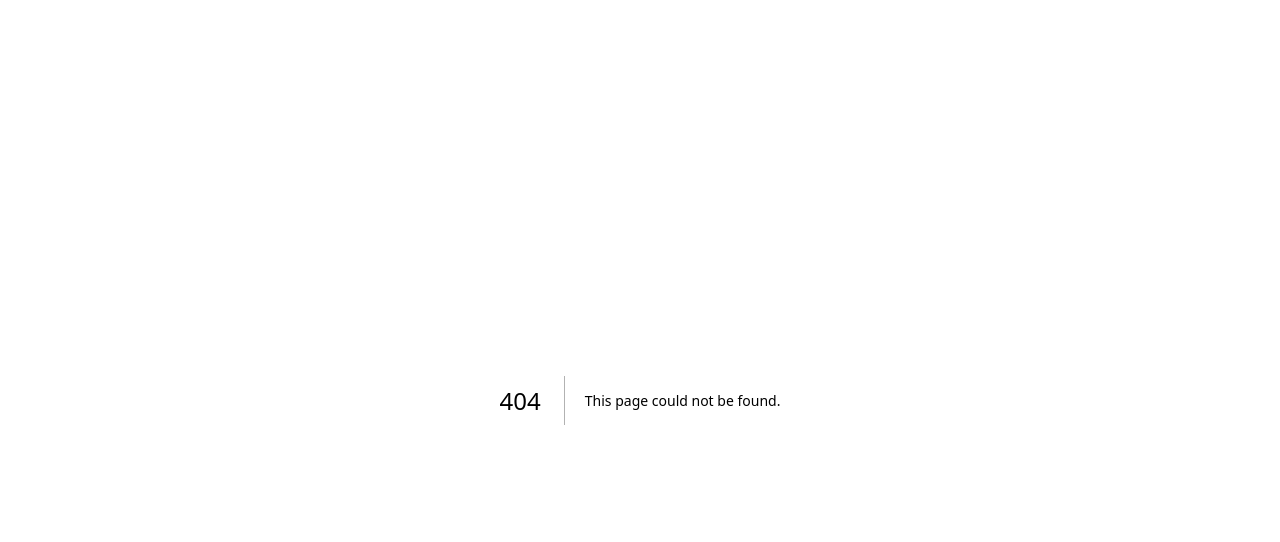
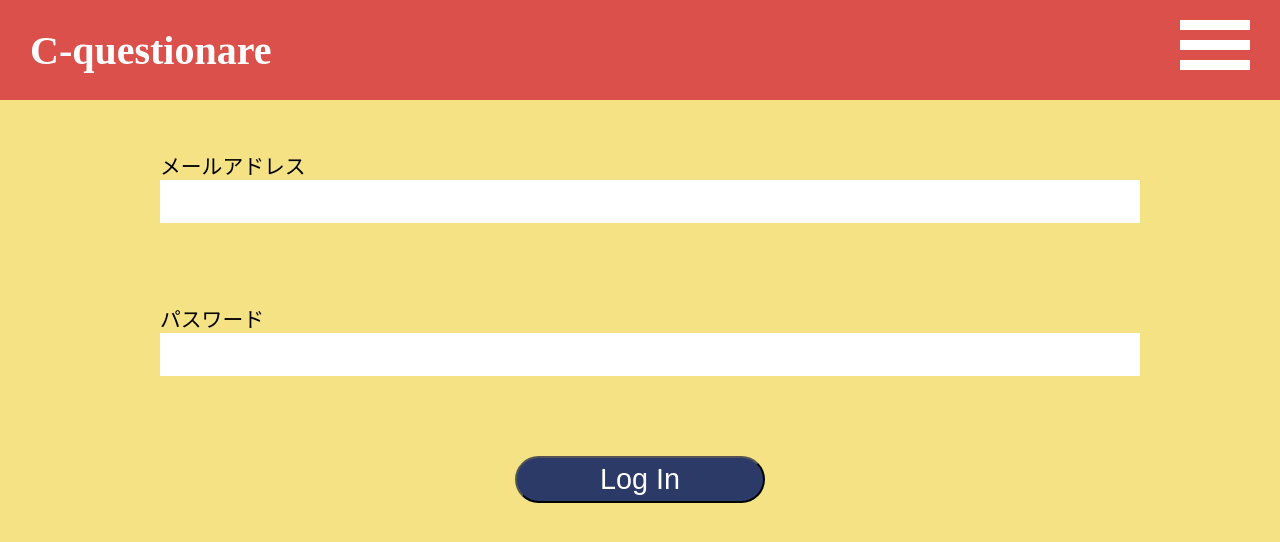
Before and after one commit to manasan-iTL/c-questionare-frontend, a Next.js app: page /account/signup in a window 1280 px wide. Before the commit this address had no page. Shown: the top 542 px of the page. Built offline with nearby package versions, Linux system fonts and the light colour scheme.

Commit message:
add サインアップページの追加

```diff
--- /dev/null
+++ b/src/pages/account/signup.js
@@ -0,0 +1,30 @@
+import Header from "@/components/Header";
+import Head from "next/head";
+import InputField from "@/components/InputField";
+import classes from "@/styles/login.module.css"
+import { useRef } from "react";
+import Button from "@/components/Button";
+import Form from "@/components/Form";
+import Link from "next/link";
+
+
+
+export default function Login (props) {
+
+    const emailEl = useRef(null)
+    const passwordEl = useRef(null)
+
+    return (
+        <>
+            <Head>
+                <title>サインアップ</title>
+            </Head>
+            <Header />
+            <Form>
+                <InputField label="メールアドレス" type="email" name="mail" onChange={() => console.log(emailEl.current)} element={emailEl}/>
+                <InputField label="パスワード" type="password" name="password" onChange={() => console.log(passwordEl.current)} element={passwordEl}/>
+                <Button primary={true} text="Log In" type="button" onClick={() => console.log("Click!")} onSubmit={() => console.log("Click!")} />
+            </Form>
+        </>
+    )
+}
```
